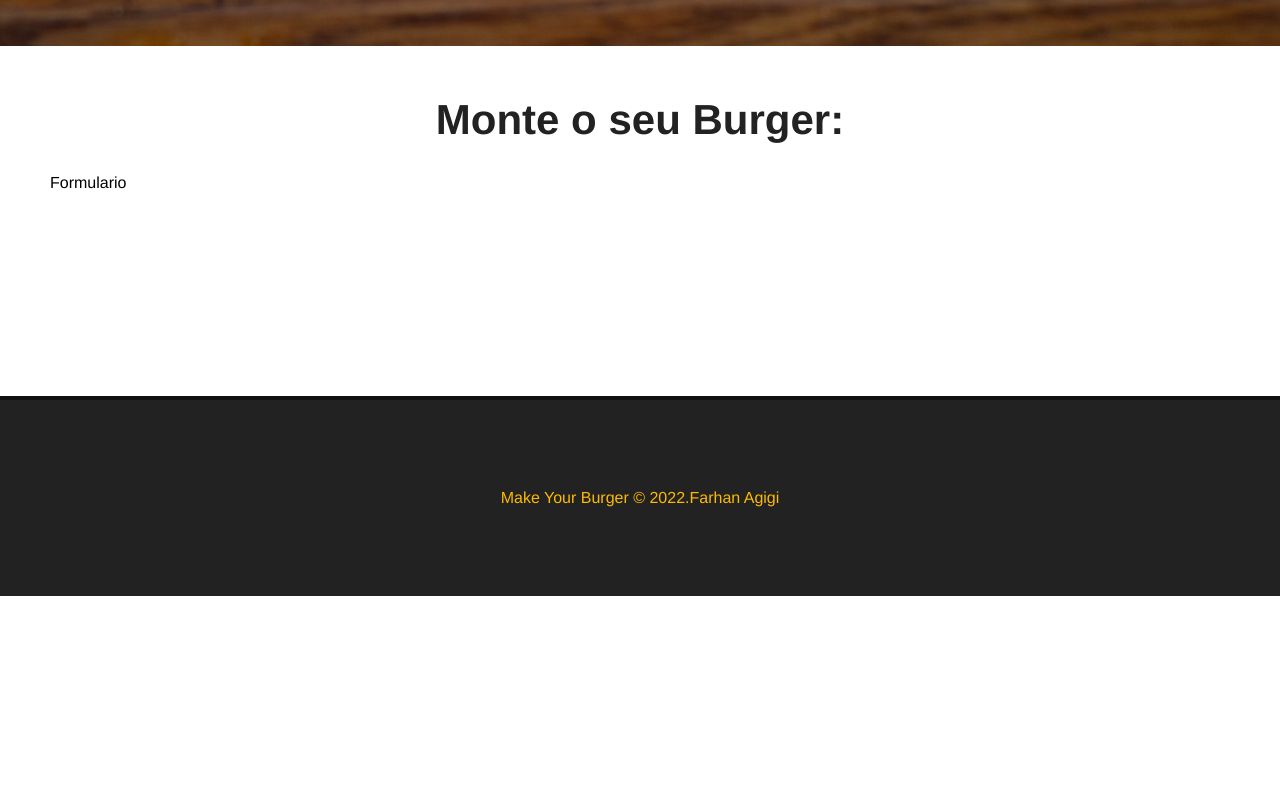
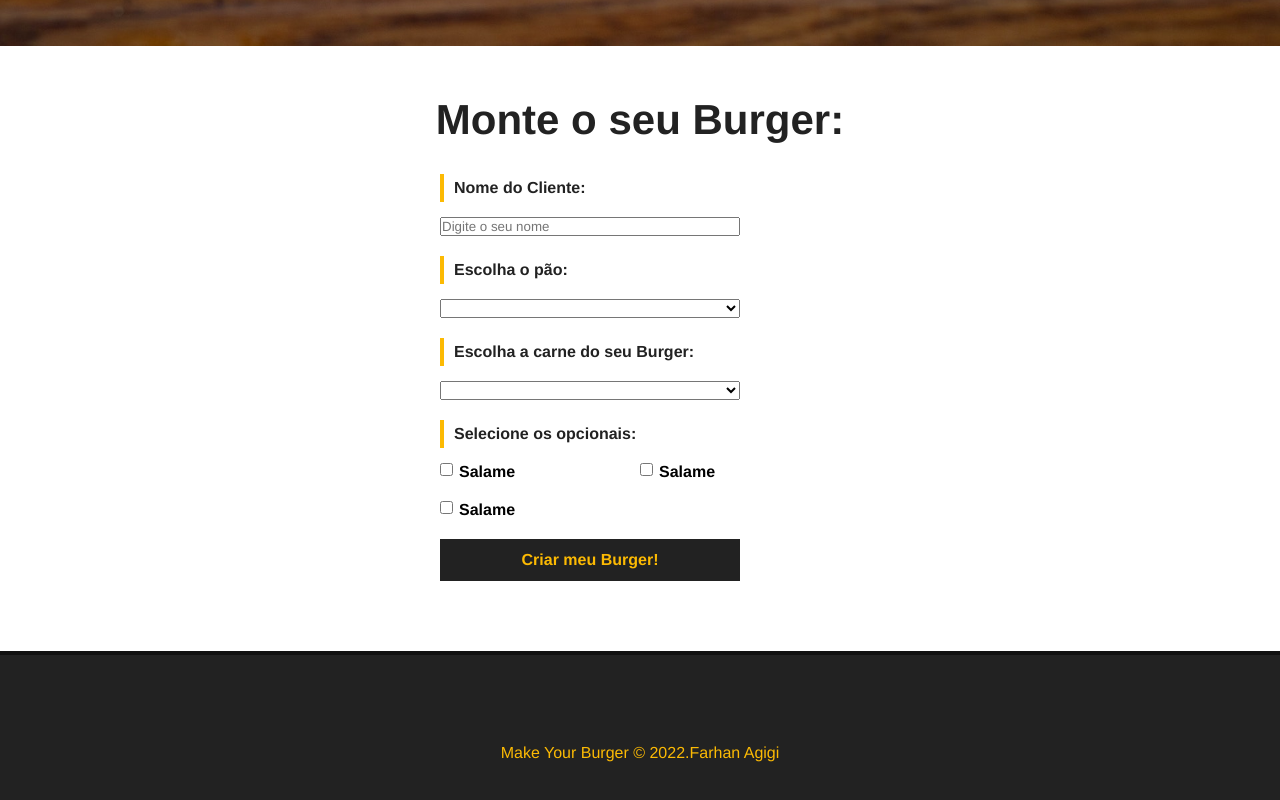
Before and after one commit to Farhanagigi/make_your_burger, a Vue app: page / in a window 1280 px wide. Shown: the part 532-1332 px from the top of the page. Before the commit the page ends 1128 px from the top, so only its background shows below. Built offline with nearby package versions, Linux system fonts and the light colour scheme.

Commit message:
Criacao de formulario de cadastro

```diff
--- /dev/null
+++ b/src/components/FormuLario.vue
@@ -0,0 +1,147 @@
+<template>
+  <form id="burger-form">
+    <div class="input-container">
+      <label for="nome">Nome do Cliente:</label>
+      <input
+        type="text"
+        id="nome"
+        name="nome"
+        v-model="nome"
+        placeholder="Digite o seu nome"
+      />
+    </div>
+
+    <div class="input-container">
+      <label for="pao">Escolha o pão:</label>
+      <select id="pao" name="pao" v-model="pao">
+        <option value="">Selecione o seu pão</option>
+        <option value="integral">Integral</option>
+      </select>
+    </div>
+
+    <div class="input-container">
+      <label for="carne">Escolha a carne do seu Burger:</label>
+      <select id="carne" name="carne" v-model="carne">
+        <option value="">Selecione o tipo de carne</option>
+        <option value="beef">beef</option>
+      </select>
+    </div>
+
+    <div id="opcionais-container" class="input-container">
+      <label id="opcionais-title" for="opcionais"
+        >Selecione os opcionais:</label
+      >
+      <div class="checkbox-container">
+        <input
+          type="checkbox"
+          name="opcionais"
+          v-model="opcionais"
+          value="salame"
+        />
+        <span>Salame</span>
+      </div>
+
+      <div class="checkbox-container">
+        <input
+          type="checkbox"
+          name="opcionais"
+          v-model="opcionais"
+          value="salame"
+        />
+        <span>Salame</span>
+      </div>
+
+      <div class="checkbox-container">
+        <input
+          type="checkbox"
+          name="opcionais"
+          v-model="opcionais"
+          value="salame"
+        />
+        <span>Salame</span>
+      </div>
+
+      <div class="input-container">
+        <input type="submit" class="submit-btn" value="Criar meu Burger!" />
+      </div>
+    </div>
+  </form>
+</template>
+
+<script>
+import { defineComponent } from "@vue/runtime-core";
+
+export default defineComponent({
+  name: "FormuLario",
+});
+</script>
+
+<style scoped>
+#burger-form {
+  max-width: 400px;
+  margin: 0 auto;
+}
+
+.input-container {
+  display: flex;
+  flex-direction: column;
+  margin-bottom: 20px;
+}
+
+label {
+  font-weight: bold;
+  margin-bottom: 15px;
+  color: #222;
+  padding: 5px 10px;
+  border-left: 4px solid #fcba03;
+}
+
+input,
+select {
+  padding: 5px, 10px;
+  width: 300px;
+}
+
+#opcionais-title {
+  width: 100%;
+}
+
+.checkbox-container {
+  display: flex;
+  align-items: flex-start;
+  width: 50%;
+  margin-bottom: 20px;
+}
+
+#opcionais-container {
+  flex-direction: row;
+  flex-wrap: wrap;
+}
+
+.checkbox-container span,
+.checkbox-container input {
+  width: auto;
+}
+
+.checkbox-container span {
+  margin-left: 6px;
+  font-weight: bold;
+}
+
+.submit-btn {
+  background-color: #222;
+  color: #fcba03;
+  font-weight: bold;
+  border: 2px solid #222;
+  padding: 10px;
+  font-size: 16px;
+  margin: 0 auto;
+  cursor: pointer;
+  transition: 0.5s;
+}
+
+.submit-btn:hover {
+  background-color: transparent;
+  color: #222;
+}
+</style>
--- a/src/views/HomeView.vue
+++ b/src/views/HomeView.vue
@@ -2,17 +2,20 @@
   <BanNer />
   <div class="main-container">
     <h1>Monte o seu Burger:</h1>
-    <p>Formulario</p>
+    <FormuLario />
   </div>
 </template>
 
 <script>
 import { defineComponent } from "@vue/runtime-core";
 import BanNer from "../components/BanNer.vue";
+import FormuLario from "../components/FormuLario.vue";
+
 export default defineComponent({
   name: "HomeView",
   components: {
     BanNer,
+    FormuLario,
   },
 });
 </script>
```
